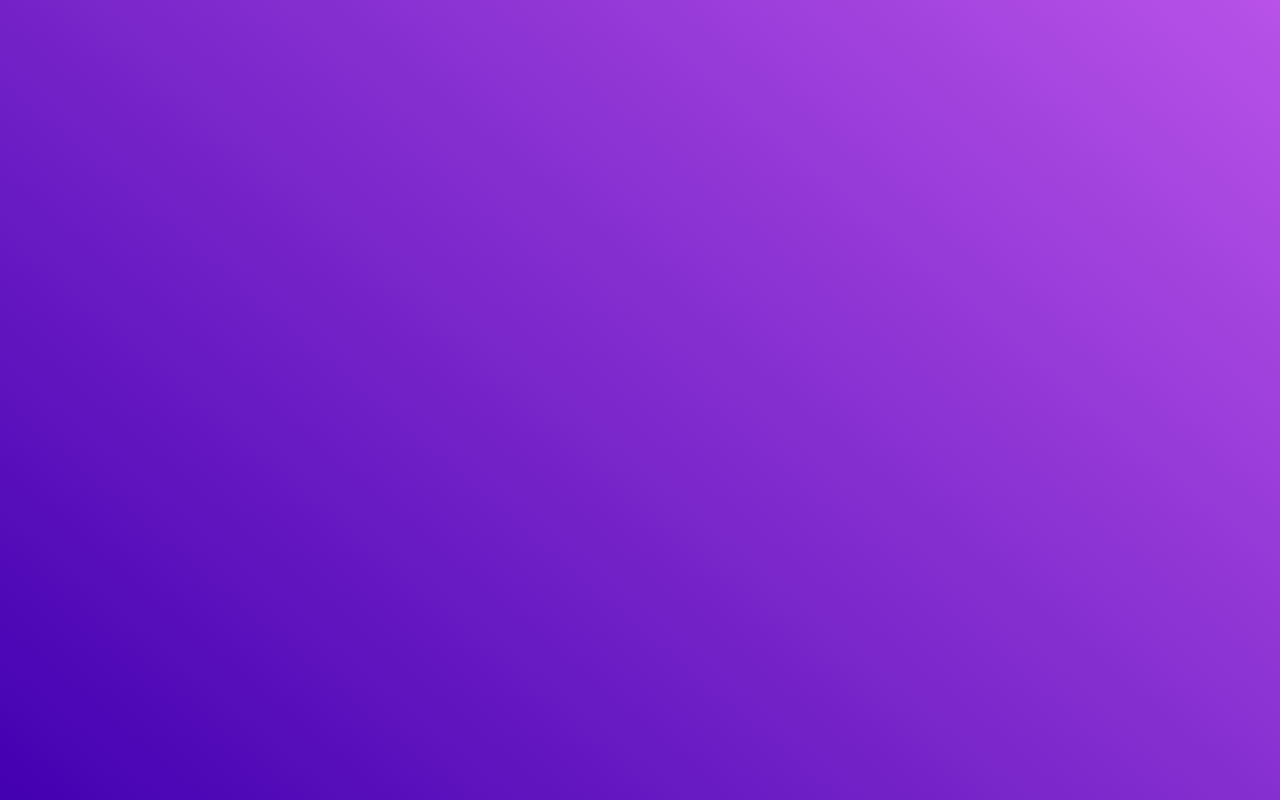
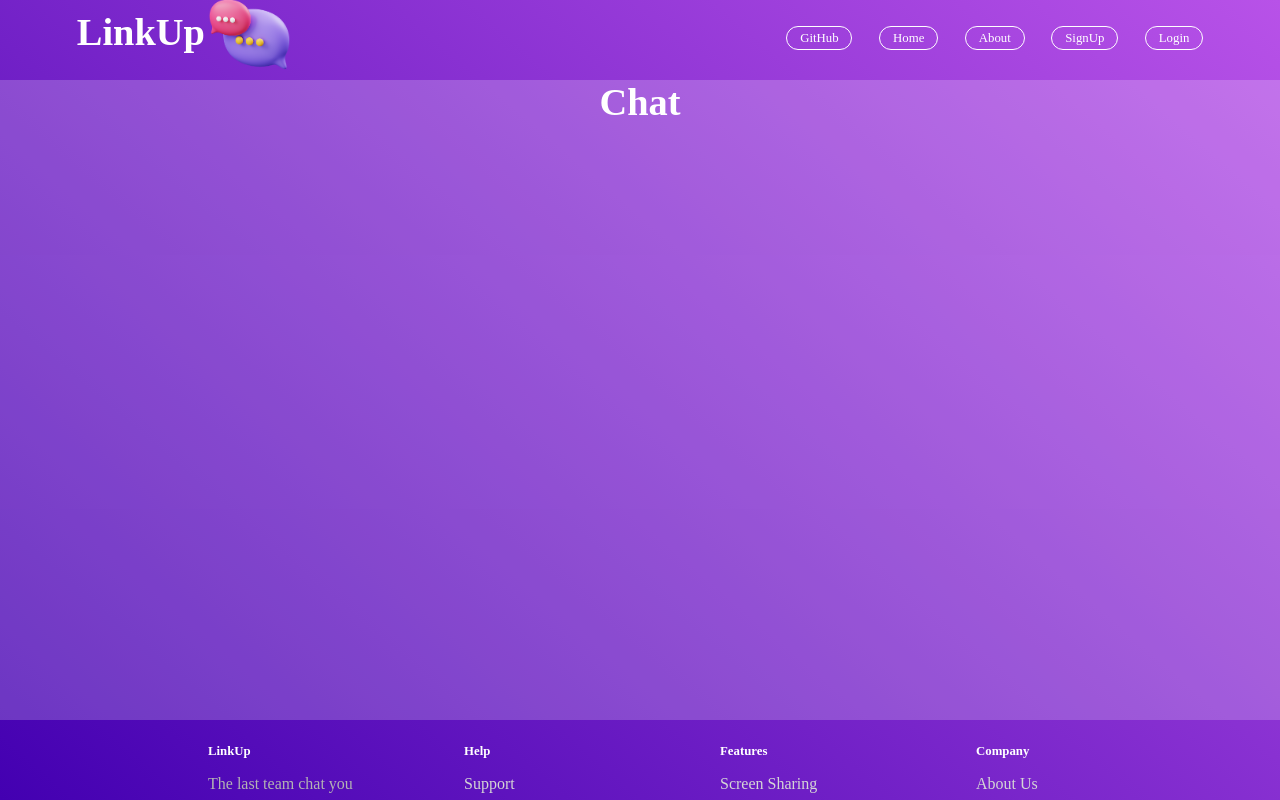
Before and after one commit to AshutoshDM1/LinkUp, a React (Vite) app: page /chat in a window 1280 px wide. Before the commit this address had no page. Built offline with nearby package versions, Linux system fonts and the light colour scheme.

Commit message:
started Recoil

```diff
--- a/src/App.jsx
+++ b/src/App.jsx
@@ -5,6 +5,7 @@ import About from "./pages/About";
 import SignUp from "./pages/SignUP";
 import "./App.css";
 import Login from "./pages/Login";
+import Chat from "./pages/Chat";
 function App() {
   return (
     <>
@@ -13,6 +14,7 @@ function App() {
         <Route path="/about" element={<About />} />
         <Route path="/signUp" element={<SignUp />} />
         <Route path="/login" element={<Login />} />
+        <Route path="/chat" element={<Chat />} />
       </Routes>
     </>
   );
--- a/src/components/Animation.jsx
+++ b/src/components/Animation.jsx
@@ -15,7 +15,7 @@ function extractMeshes(object) {
 
 function ToyModel(props) {
   const group = useRef();
-  const { scene } = useGLTF('./just_a_girl.glb'); // Adjust the path as needed
+  const { scene } = useGLTF('./just_a_girl.glb');
 
   useEffect(() => {
     console.log('Scene:', scene);
--- /dev/null
+++ b/src/components/styles/chat.module.css
@@ -0,0 +1,10 @@
+.main {
+  height: 80vh;
+  width: 100%;
+  background: rgba(255, 255, 255, 0.205);
+}
+
+.title {
+  font-size: 3vw;
+  text-align: center;
+}
--- /dev/null
+++ b/src/pages/Chat.jsx
@@ -0,0 +1,18 @@
+import Footer from "../components/Footer";
+import NavBar from "../components/Navbar";
+import css from "../components/styles/chat.module.css";
+import { useRecoilState } from "recoil";
+
+const Chat = () => {
+  return (
+    <>
+      <NavBar />
+      <div className={css.main}>
+        <h1 className={css.title}>Chat</h1>
+      </div>
+      <Footer />
+    </>
+  );
+};
+
+export default Chat;
--- a/src/pages/Login.jsx
+++ b/src/pages/Login.jsx
@@ -16,7 +16,7 @@ const Login = () => {
       console.log("it null");
     } else {
       alert("Your have been Logined")
-      navigate("/")
+      navigate("/chat")
     }
   }, []);
 
--- /dev/null
+++ b/src/state/atoms/atoms.js
@@ -0,0 +1,6 @@
+import { atom } from 'recoil';
+
+export const chatAtom = atom({
+  key: 'chatAtom',
+  default: null,
+});
```
Also changed, not shown: src/state/selectors/selectors.js (added, +10 -0 lines).
